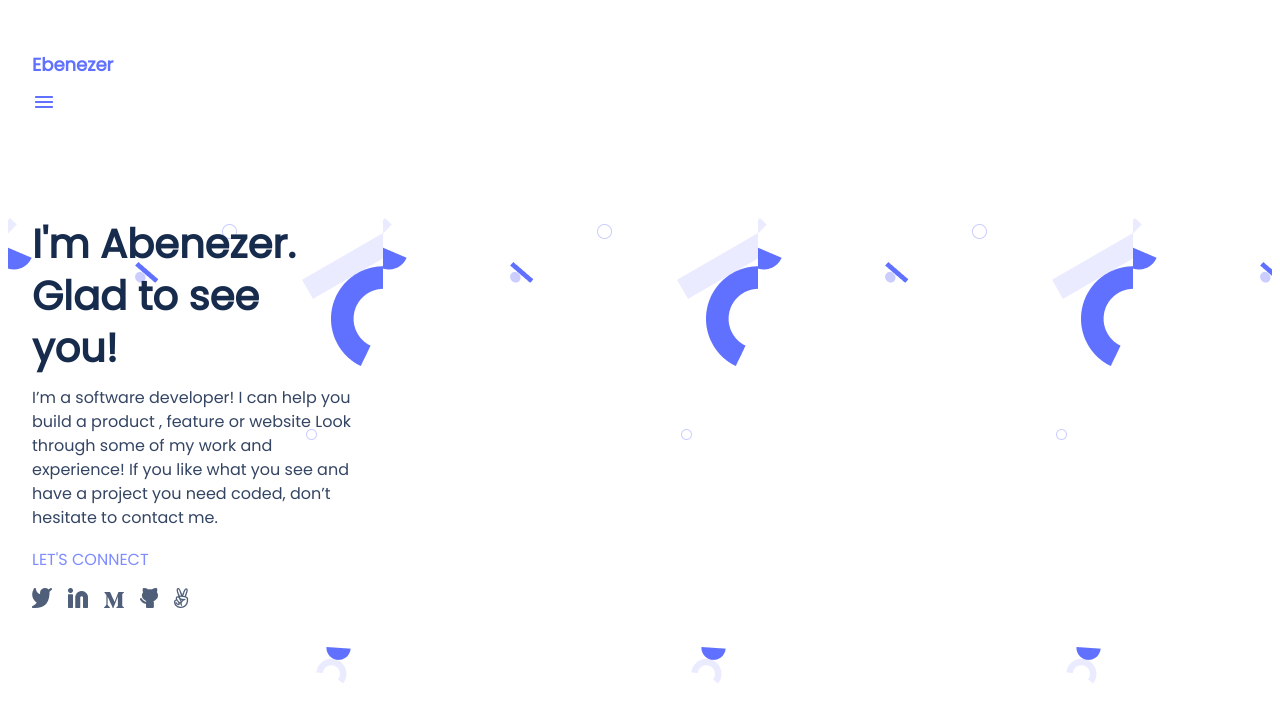
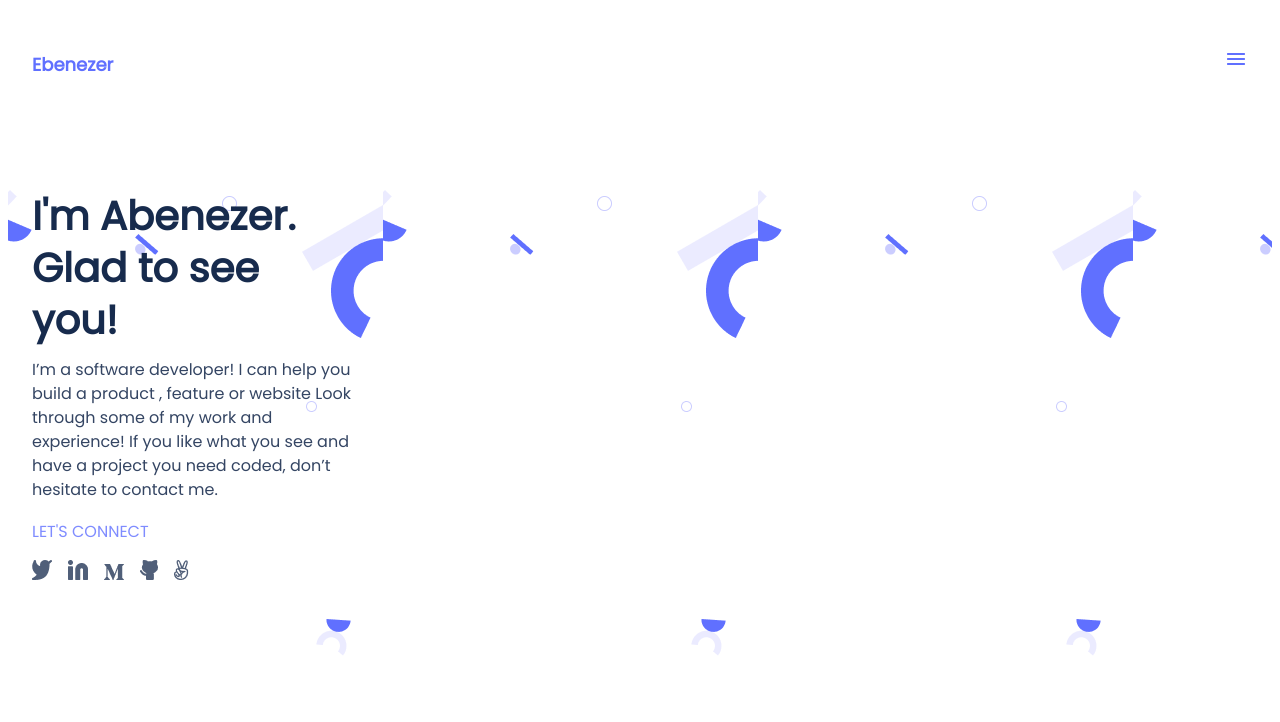
Before and after one commit to abenisamuel11/portfolio-project-for-mobile-version, a website: page index.html in a window 1280 px wide. Drawn offline with Linux system fonts and the light colour scheme.

Commit message:
Changes added to files

```diff
--- a/index.html
+++ b/index.html
@@ -9,9 +9,9 @@
   </head>
   <body>
     <header class="toolbar">
-      <nav class="navtool class">
+      <nav class="nav-items">
       <h2 class="logo">Ebenezer</h2>
-      <img src="./image/menu.png" alt="menu bar image" />
+      <a href="index.html"><img src="./image/menu.png" alt="menu bar image" /></a>
     </nav>
     </header>
     <section class="headline">
@@ -43,22 +43,6 @@
       </div>
       <br />
     </section>
-    <!--
-    <section class="mobile finish">
-        <section class="work1">
-            <img src="https://cdn.dribbble.com/users/472534/screenshots/6591791/blog_drbl_4x.png?compress=1&resize=400x300&vertical=top">
-           <h1 class="work1-title">Tonic</h1>
-           <div>
-            <p1>CANOPY</p1>
-           </div>
-            <div class="desc">
-                <p2>Back End Dev</p>
-                    <p3>2015</li></p>
-                        </div>
-                        <h3 class="teritiary-text">A daily selection of privately personalized reads;no accounts or sign-ups required</h3>
-
-        </section>
--->
     </section>
   </body>
 </html>
--- a/style.css
+++ b/style.css
@@ -4,7 +4,7 @@ li {
   list-style: none;
 }
 
-.toolbar {
+.nav-items {
   display: flex;
   justify-content: space-between;
   align-items: baseline;
```
